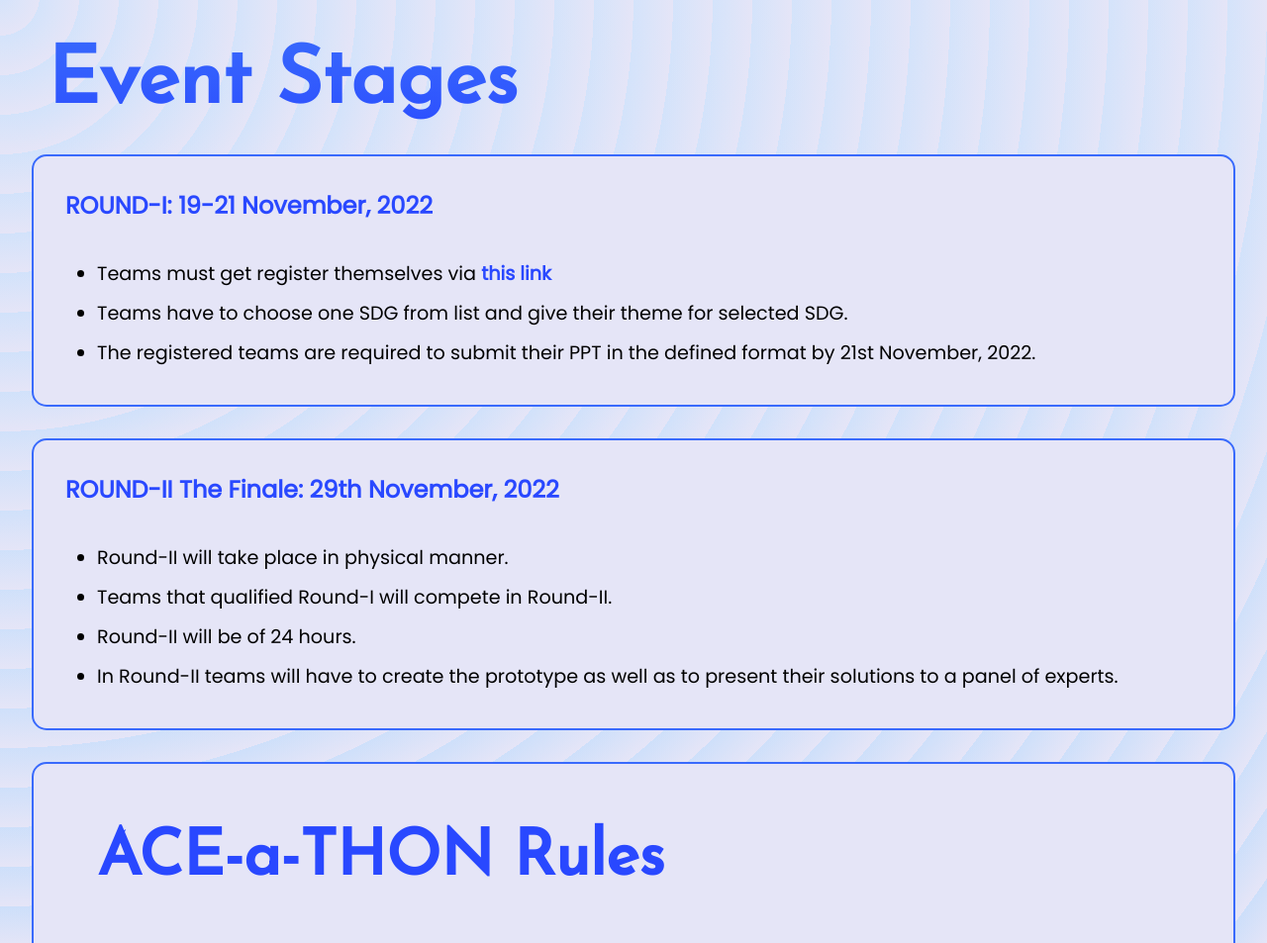
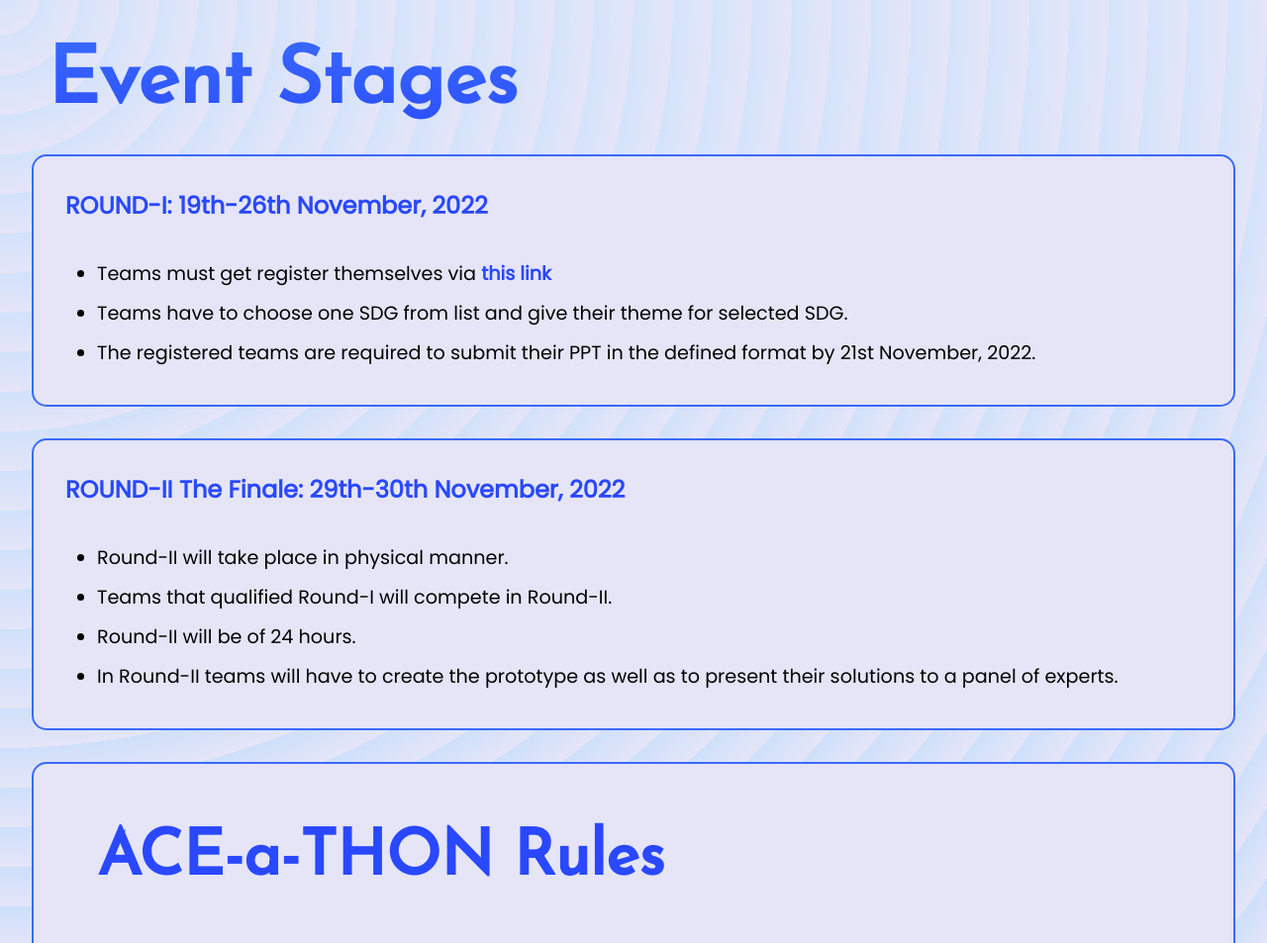
Before and after one commit to CodroidHubPrivateLimited/ACE-E-THON, a plain HTML site: page index.html in a window 1280 px wide. Shown: the part 1715-2668 px from the top of the page at 99% size. Drawn offline with Linux system fonts and the light colour scheme; a web font is replaced by a local one.

Commit message:
Update index.html

```diff
--- a/index.html
+++ b/index.html
@@ -58,7 +58,7 @@
     <section class="stage-section" id="stage-section">
         <h1 id="event-head">Event Stages</h1>
         <div class="rounds">
-            <h2>ROUND-I: 19-21 November, 2022</h2>
+            <h2>ROUND-I: 19th-26th November, 2022</h2>
             <ul>
                 <li>Teams must get register themselves via <a href="https://docs.google.com/forms/d/e/1FAIpQLSfl3v3haunCQKaicA3qnIXcEa48jqijmlnAuJ-XCdT9JUfFdw/viewform">this link</a></li>
                 <li>Teams have to choose one SDG from list and give their theme for selected SDG.</li>
@@ -66,7 +66,7 @@
             </ul>
         </div>
         <div class="rounds">
-            <h2>ROUND-II The Finale:  29th November, 2022</h2>
+            <h2>ROUND-II The Finale: 29th-30th November, 2022</h2>
             <ul>
                 <li>Round-II will take place in physical manner.</a></li>
                 <li>Teams that qualified Round-I will compete in Round-II. </li>
```
